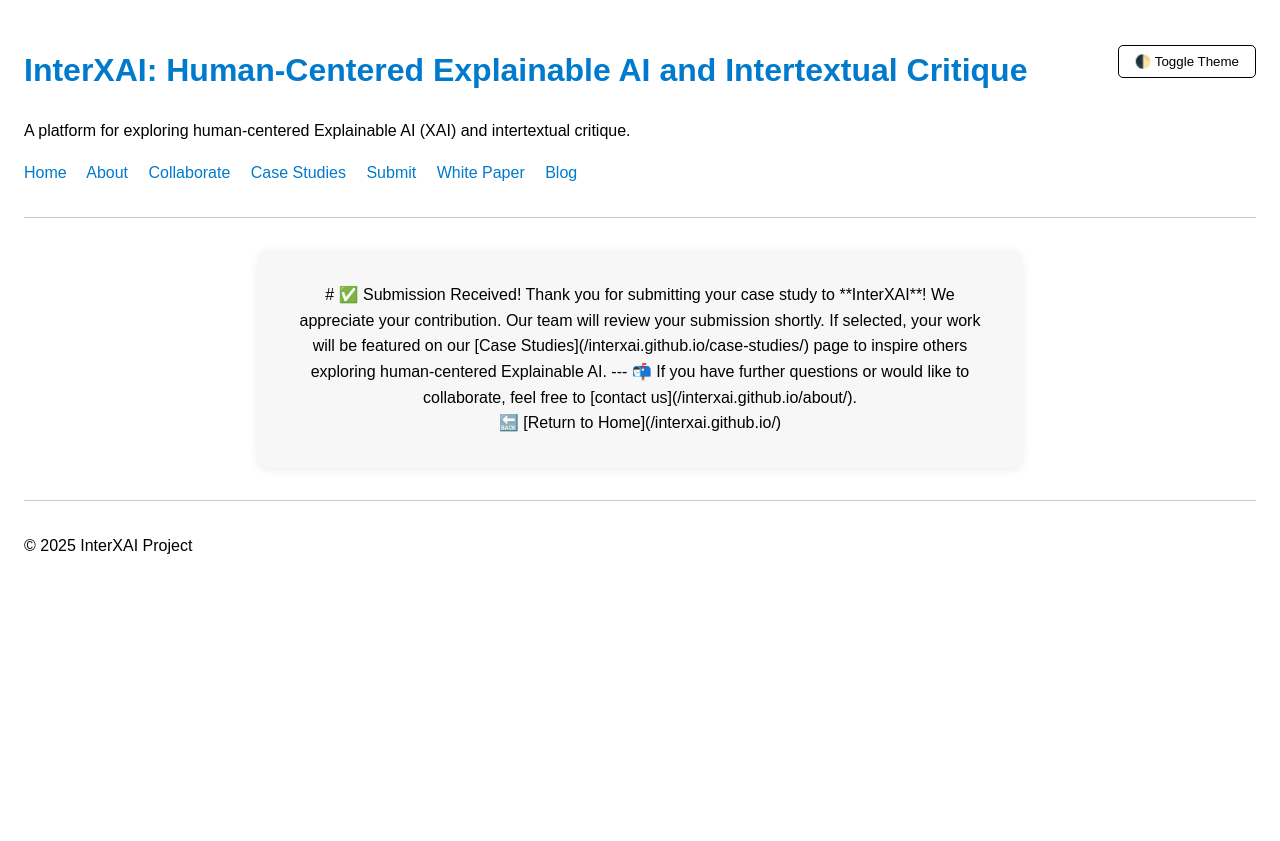
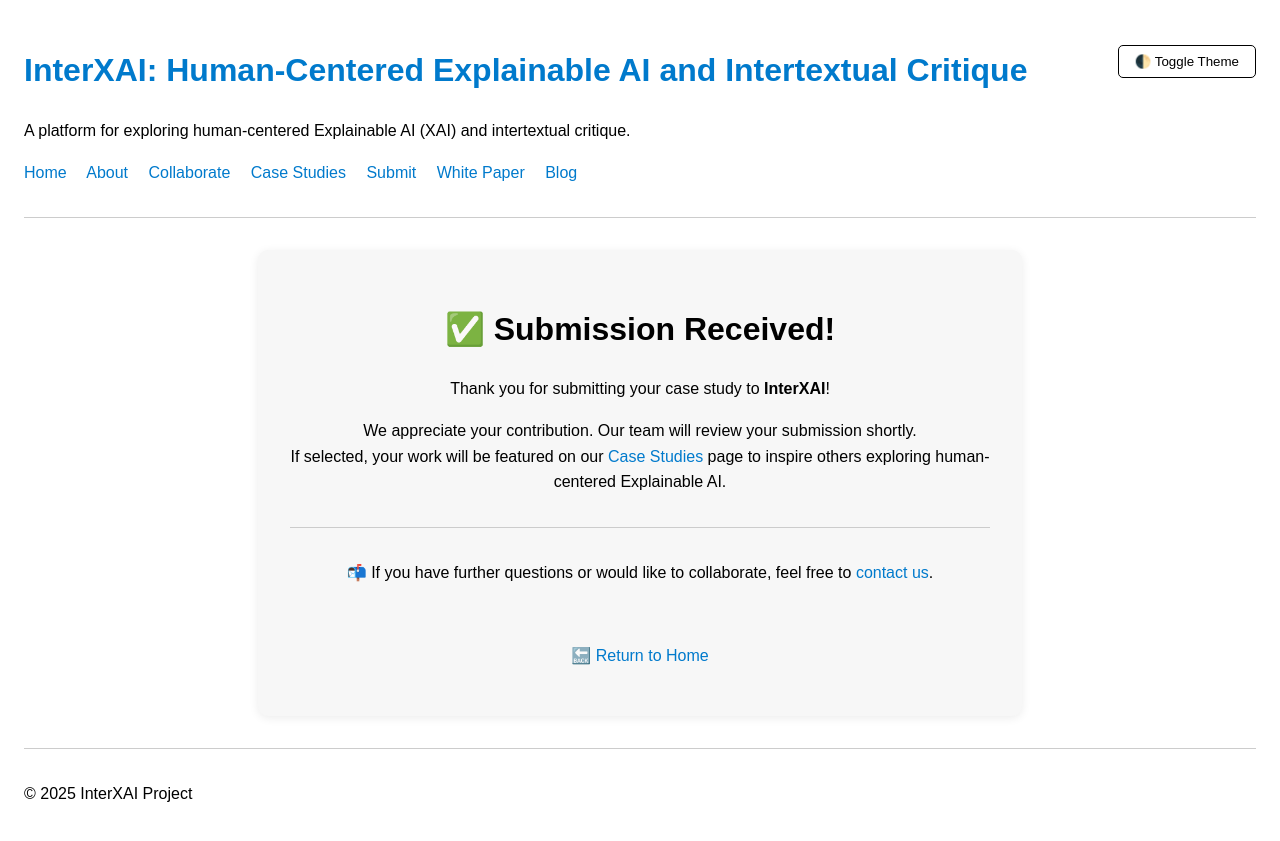
Before and after one commit to bfiliks/interxai.github.io, a Jekyll site: the page built from thank-you.md, in a window 1280 px wide. Shown: the top 841 px of the page. Built offline with Jekyll 4.4.1, drawn with Linux system fonts in a browser that asks for light colours.

Commit message:
Update thank-you.md

```diff
--- a/thank-you.md
+++ b/thank-you.md
@@ -5,6 +5,8 @@ permalink: /thank-you/
 ---
 
 <div class="thank-you">
+
+{% capture thank_you_content %}
 
 # ✅ Submission Received!
 
@@ -21,4 +23,7 @@ If selected, your work will be featured on our [Case Studies]({{ site.baseurl }}
 
 🔙 [Return to Home]({{ site.baseurl }}/)
 
+{% endcapture %}
+{{ thank_you_content | markdownify }}
+
 </div>
```
